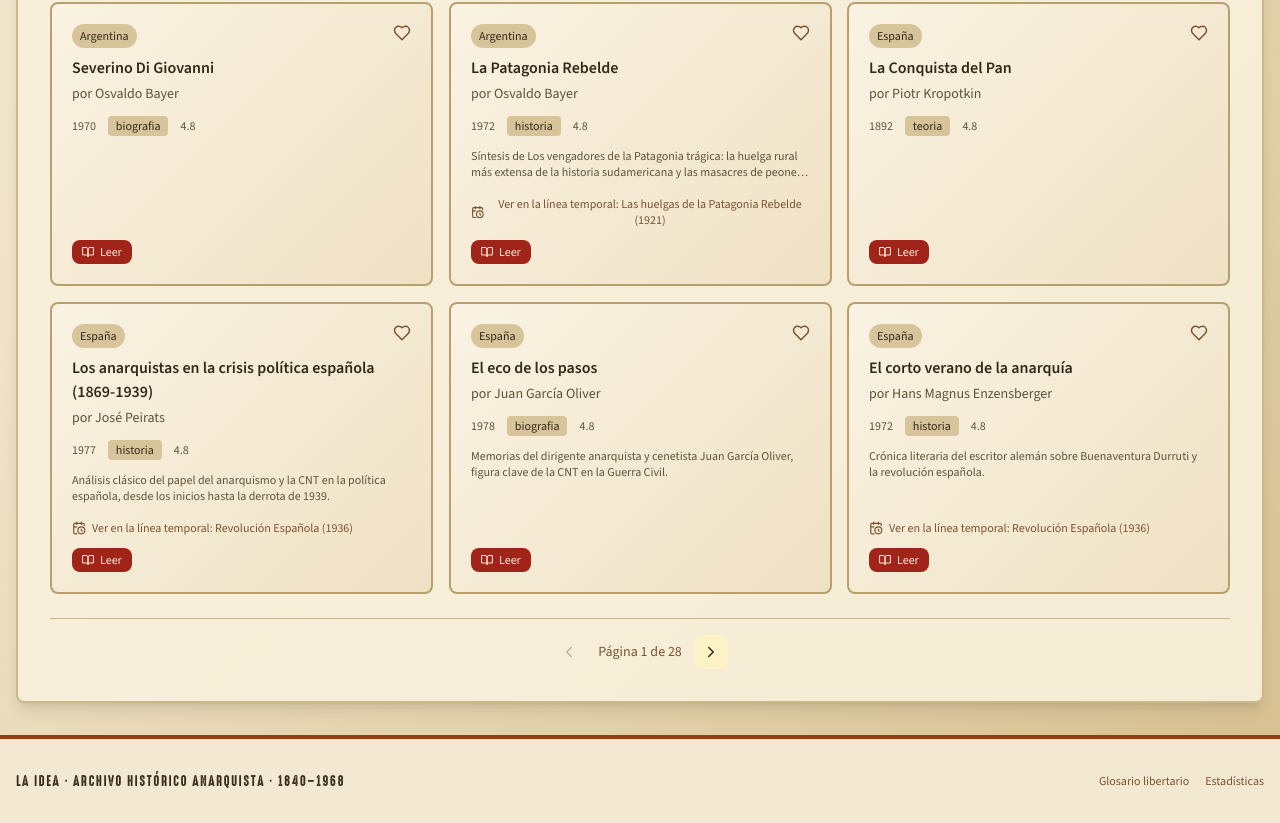
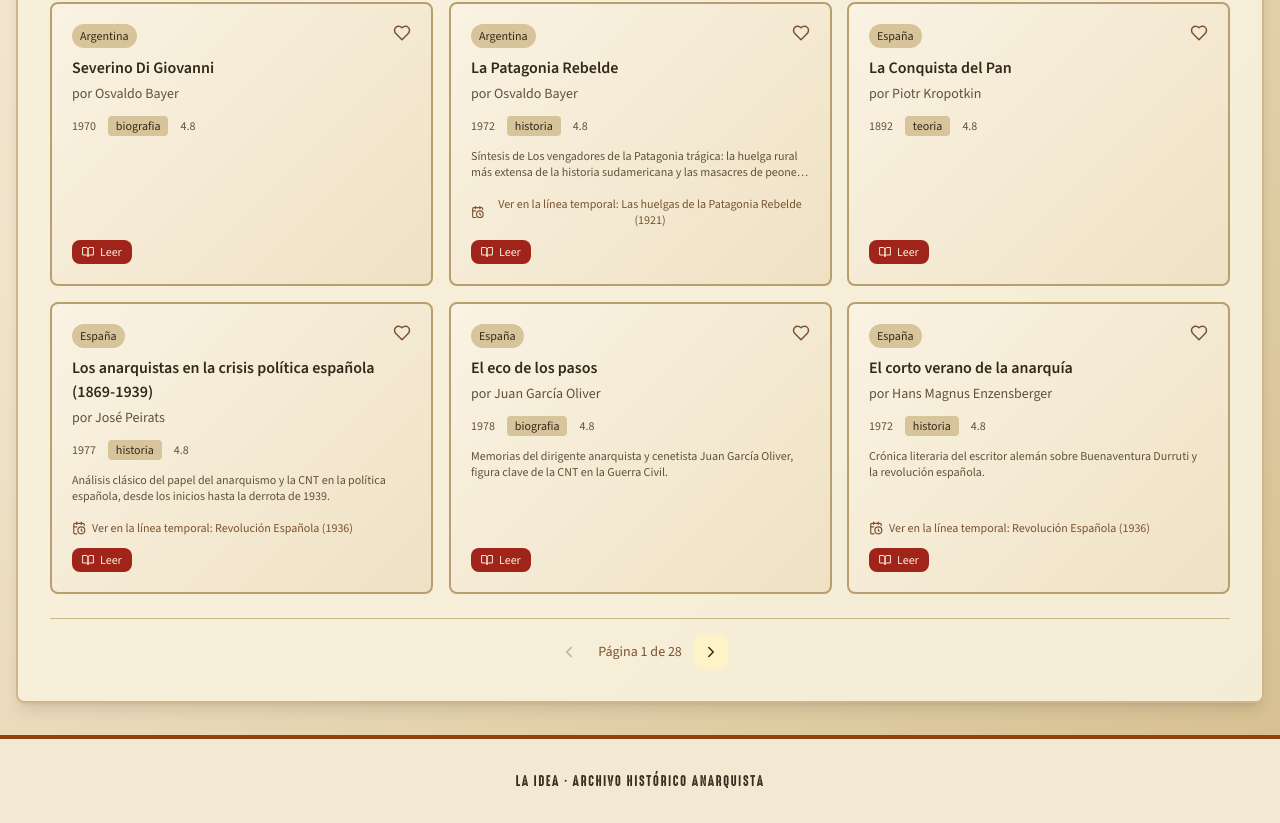
Before and after one commit to Ruben-developer/biblioteca-anarquista, a React (Vite) app: page / in a window 1280 px wide. Shown: the part 1128-1951 px from the top of the page. Built offline with nearby package versions, Linux system fonts and the light colour scheme; a web font is replaced by a local one.

Commit message:
fix: footer sin enlaces redundantes ni fechas (Glosario/Estadísticas)

```diff
--- a/src/components/AnarchistArchive.jsx
+++ b/src/components/AnarchistArchive.jsx
@@ -212,25 +212,9 @@ const AnarchistArchive = () => {
 
       <footer className={`border-t-4 ${darkMode ? 'border-red-900 bg-black/30' : 'border-amber-800 bg-amber-100/60'}`}>
         <div className="container mx-auto px-4 py-8">
-          <div className="flex flex-col md:flex-row items-center justify-between gap-4">
-            <p className={`font-display uppercase tracking-widest text-sm ${darkMode ? 'text-gray-300' : 'text-amber-900'}`}>
-              La Idea · Archivo Histórico Anarquista · 1840–1968
-            </p>
-            <div className="flex items-center gap-4">
-              <button
-                onClick={() => setActiveView(VIEWS.GLOSSARY)}
-                className={`text-xs transition-colors ${darkMode ? 'text-gray-400 hover:text-red-400' : 'text-amber-700 hover:text-amber-900'}`}
-              >
-                Glosario libertario
-              </button>
-              <button
-                onClick={() => setActiveView(VIEWS.STATS)}
-                className={`text-xs transition-colors ${darkMode ? 'text-gray-400 hover:text-red-400' : 'text-amber-700 hover:text-amber-900'}`}
-              >
-                Estadísticas
-              </button>
-            </div>
-          </div>
+          <p className={`font-display uppercase tracking-widest text-sm text-center ${darkMode ? 'text-gray-300' : 'text-amber-900'}`}>
+            La Idea · Archivo Histórico Anarquista
+          </p>
         </div>
       </footer>
 
```
Also changed, not shown: 1 other file (tests, documents, lock files or other folders).
